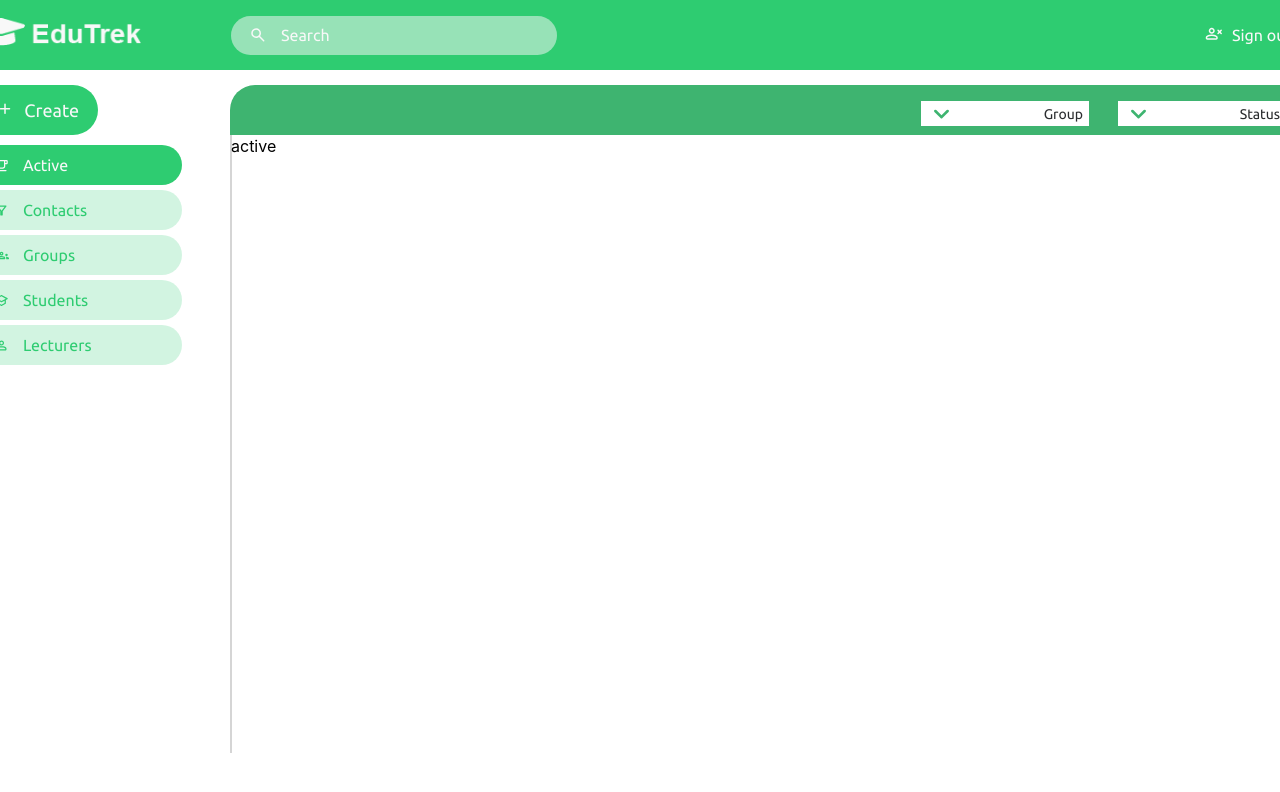
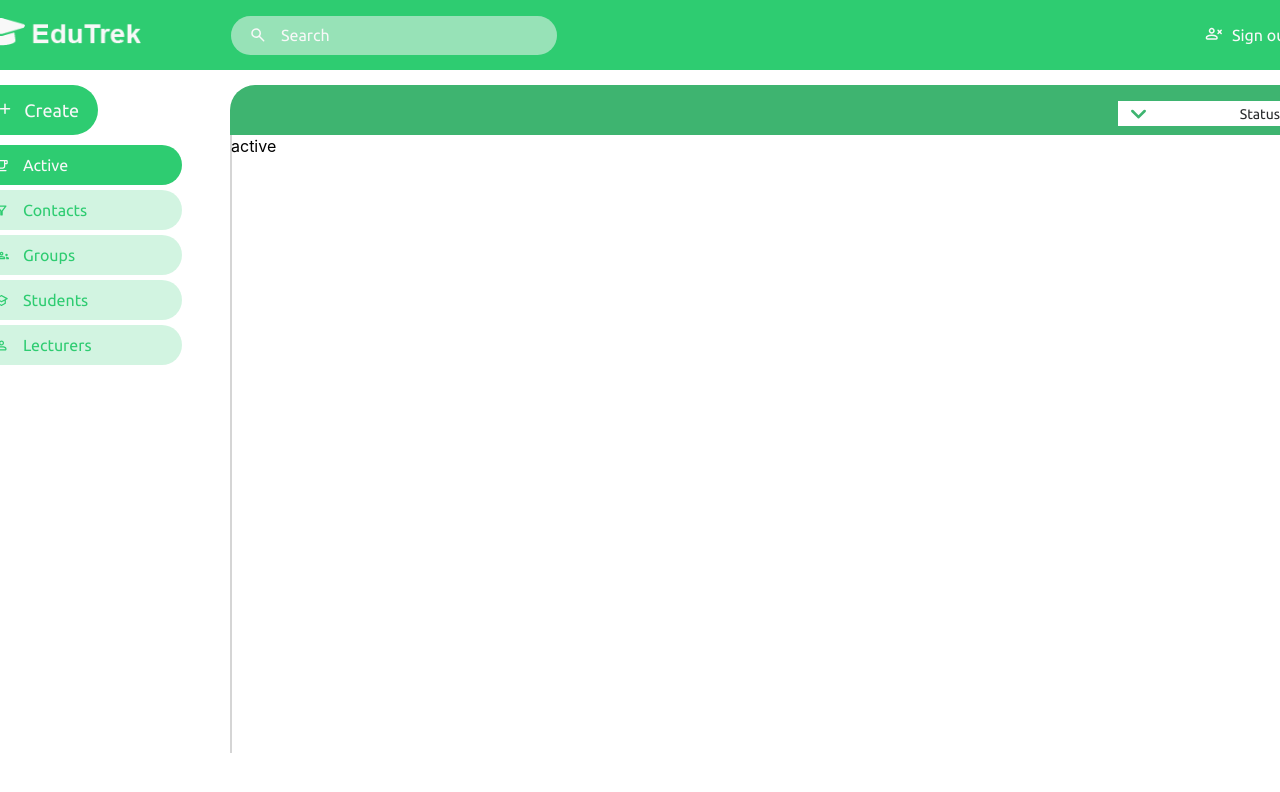
Before and after one commit to iamogir/edutrek, a React (Vite) app: page /active in a window 1280 px wide. Shown: the top 792 px of the page. Built offline with nearby package versions, Linux system fonts and the light colour scheme.

Commit message:
view group list

```diff
--- a/src/general/components/subheader/Subheader.tsx
+++ b/src/general/components/subheader/Subheader.tsx
@@ -2,16 +2,20 @@ import React from 'react';
 import style from "./subheader.module.css";
 import DropMenu from "./dropMenu/DropMenu.tsx";
 import {groupArr, statusArr} from "../../../modules/active/presentation/constants.ts";
+import {useLocation} from "react-router-dom";
 
 interface Props {
     children: React.ReactNode
 }
 
 const Subheader = ({children}: Props) => {
+
+    const location = useLocation();
+
     return (
         <div>
             <div className={style.subheadBox}>
-                <DropMenu name={"Group"} list={groupArr}/>
+                {location.pathname === "/active" ? <></> : <DropMenu name={"Group"} list={groupArr}/>}
                 <DropMenu name={"Status"} list={statusArr}/>
             </div>
             {children}
--- a/src/general/components/subheader/dropMenu/DropMenu.tsx
+++ b/src/general/components/subheader/dropMenu/DropMenu.tsx
@@ -1,6 +1,5 @@
 import React, {useState} from 'react';
 import ArrowIcon from "../../../../icons/subheader/arrow-down.svg?react";
-import {statusArr} from "../../../../modules/active/presentation/constants.ts";
 import constStyle from "../../../utils/const.module.css";
 import style from "./dropMenu.module.css";
 import DropList from "../../../../modules/active/presentation/redux/types.ts";
```
